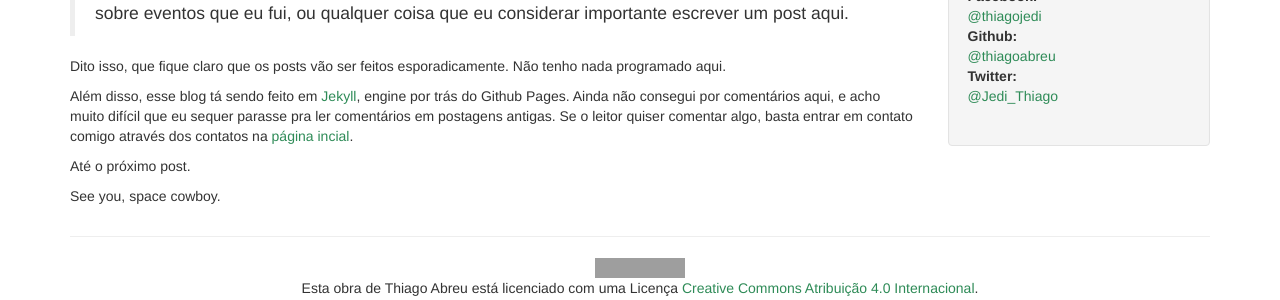
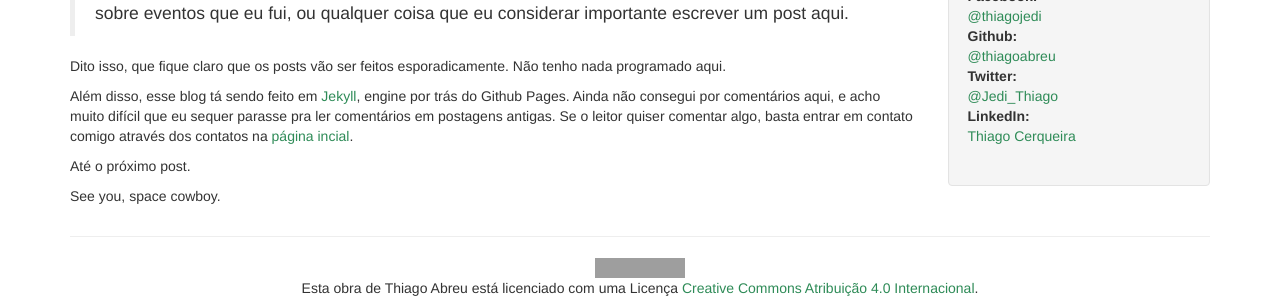
Before and after one commit to thiagojedi/thiagojedi.github.io, a Jekyll site: the page built from _posts/2014-05-16-Intro.md, in a window 1280 px wide. Shown: the part 936-1236 px from the top of the page. Built offline with Jekyll 4.4.1, drawn with Linux system fonts in a browser that asks for light colours; grey boxes are pictures that could not be loaded.

Commit message:
Adicionando linkedin

```diff
--- a/_includes/side_bar.html
+++ b/_includes/side_bar.html
@@ -38,6 +38,10 @@
             <dd>
                 <a href="https://twitter.com/Jedi_Thiago">@Jedi_Thiago</a>
             </dd>
+            <dt>LinkedIn:</dt>
+            <dd>
+                <a href="https://www.linkedin.com/in/thiagojediabreu/">Thiago Cerqueira</a>
+            </dd>
         </dl>
     </div>
 </div>
```
